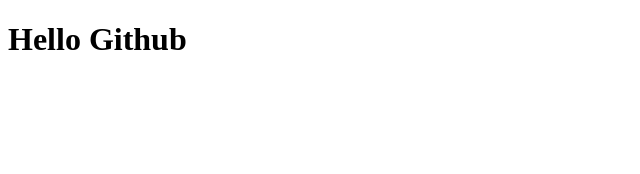
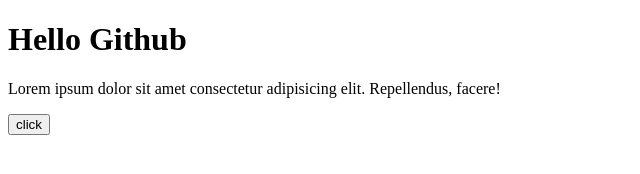
Before and after one commit to AzizbekTuxtasinov/lesson, a plain HTML site: page index.html in a window 1280 px wide. Shown: the whole page, without its empty margins (0-640 px from the left). Drawn offline with Linux system fonts and the light colour scheme.

Commit message:
p tagi va button qoshdim

```diff
--- a/index.html
+++ b/index.html
@@ -7,5 +7,11 @@
 </head>
 <body>
     <h1>Hello Github</h1>
+    <p>
+        Lorem ipsum dolor sit amet consectetur adipisicing elit. Repellendus, facere!
+    </p>
+    <button>
+        click
+    </button>
 </body>
 </html>
```
